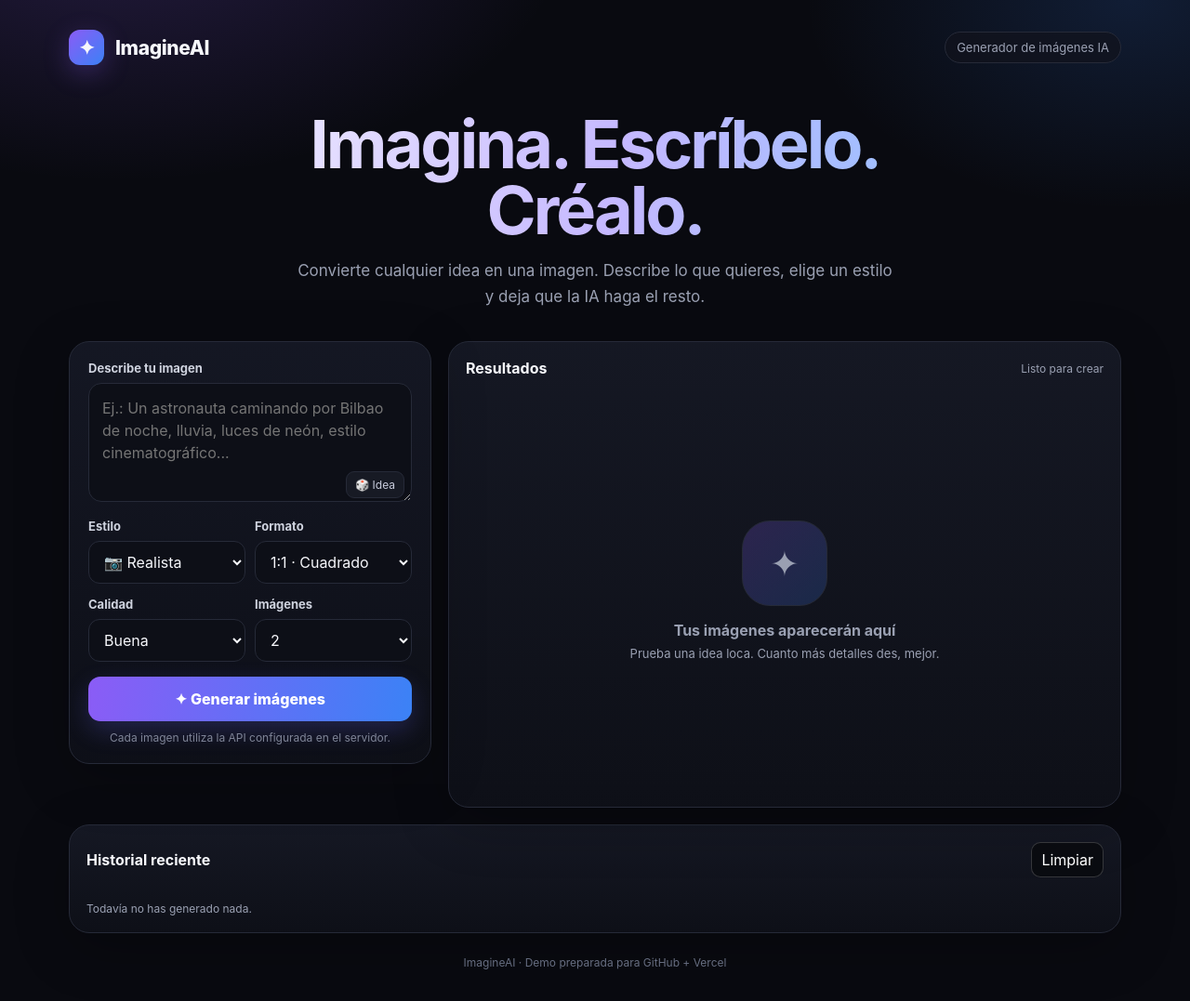
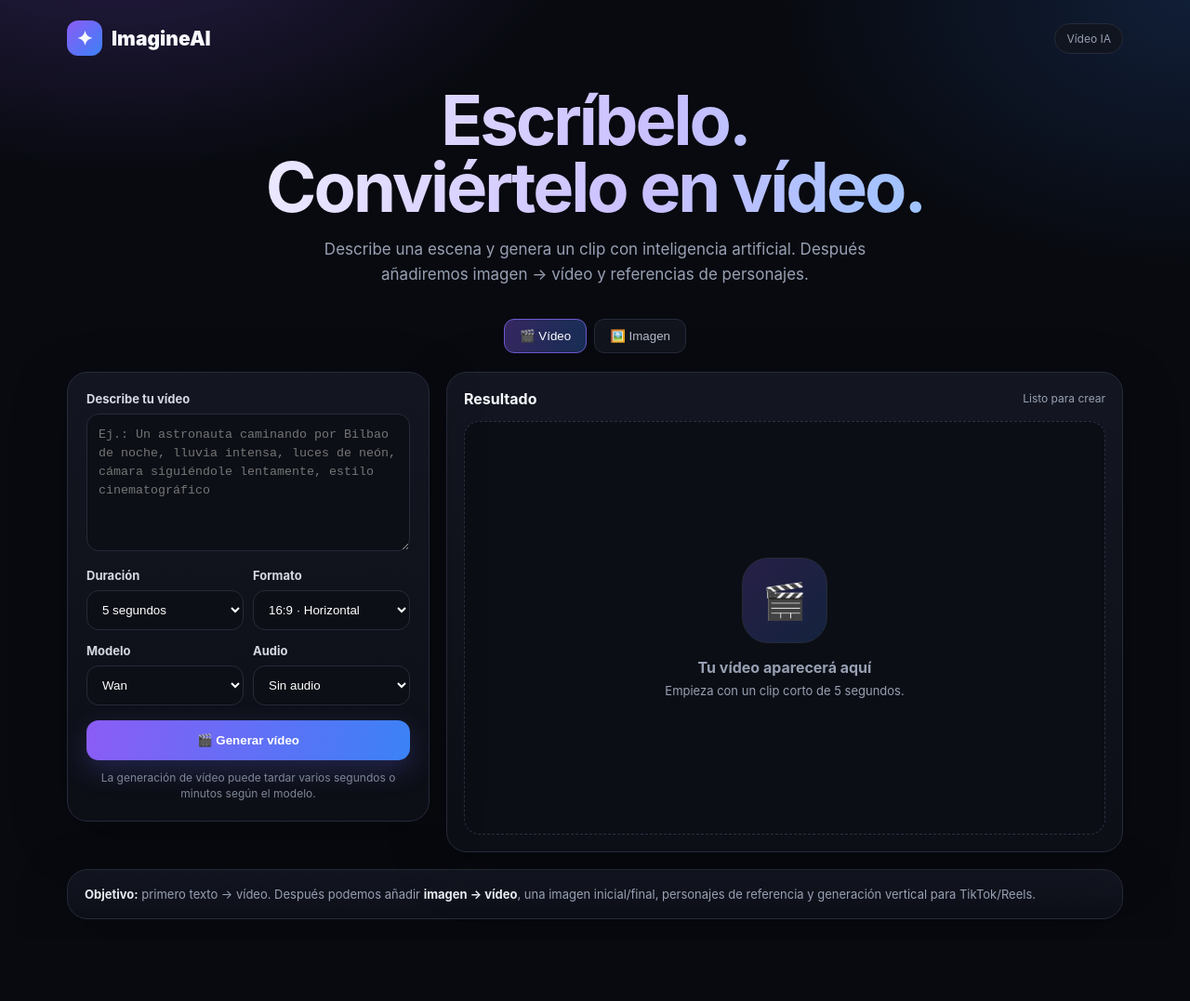
Before and after one commit to andekarivera20-cpu/VERCEL, a website: page imagineai/index.html in a window 1280 px wide. Shown: the whole page at 93% size. After the commit the page ends 1011 px from the top, so only its background shows below. Drawn offline with Linux system fonts and the light colour scheme.

Commit message:
Convertir ImagineAI en generador de vídeo IA

```diff
--- a/imagineai/index.html
+++ b/imagineai/index.html
@@ -1,157 +1,144 @@
 <!doctype html>
 <html lang="es">
 <head>
-  <meta charset="utf-8" />
-  <meta name="viewport" content="width=device-width, initial-scale=1" />
-  <meta name="description" content="Generador de imágenes con inteligencia artificial." />
-  <title>ImagineAI — Generador de imágenes</title>
-  <style>
-    :root {
-      --bg:#090a10; --panel:#11131c; --panel2:#161925; --text:#f6f7fb; --muted:#9aa0b2;
-      --line:#262a38; --accent:#8b5cf6; --accent2:#3b82f6; --ok:#22c55e; --danger:#ef4444;
-    }
-    *{box-sizing:border-box}
-    body{margin:0;font-family:Inter,ui-sans-serif,system-ui,-apple-system,BlinkMacSystemFont,"Segoe UI",sans-serif;background:
-      radial-gradient(900px 550px at 10% -10%,rgba(139,92,246,.22),transparent 55%),
-      radial-gradient(700px 450px at 95% 0%,rgba(59,130,246,.16),transparent 50%),var(--bg);color:var(--text);min-height:100vh}
-    button,input,textarea,select{font:inherit}
-    .wrap{max-width:1180px;margin:auto;padding:24px}
-    header{display:flex;justify-content:space-between;align-items:center;gap:16px;padding:8px 0 28px}
-    .brand{display:flex;align-items:center;gap:12px;font-weight:800;font-size:21px;letter-spacing:-.4px}
-    .logo{width:38px;height:38px;border-radius:12px;background:linear-gradient(135deg,var(--accent),var(--accent2));display:grid;place-items:center;box-shadow:0 8px 28px rgba(139,92,246,.28)}
-    .pill{border:1px solid var(--line);background:rgba(17,19,28,.72);padding:8px 12px;border-radius:999px;color:var(--muted);font-size:13px}
-    .hero{text-align:center;padding:22px 0 34px}
-    h1{font-size:clamp(38px,7vw,72px);line-height:.98;letter-spacing:-3px;margin:0 0 16px;background:linear-gradient(100deg,#fff,#c5b8ff 52%,#7fc5ff);-webkit-background-clip:text;background-clip:text;color:transparent}
-    .hero p{margin:0 auto;color:var(--muted);font-size:17px;max-width:650px;line-height:1.65}
-    .grid{display:grid;grid-template-columns:390px 1fr;gap:18px;align-items:start}
-    .card{border:1px solid var(--line);background:linear-gradient(180deg,rgba(22,25,37,.92),rgba(14,16,24,.94));border-radius:22px;box-shadow:0 16px 60px rgba(0,0,0,.24)}
-    .controls{padding:20px;position:sticky;top:16px}
-    label{display:block;color:#cfd3df;font-size:13px;font-weight:650;margin:0 0 8px}
-    textarea{width:100%;min-height:128px;resize:vertical;border:1px solid var(--line);background:#0d0f17;color:var(--text);padding:14px 14px 40px;border-radius:14px;outline:none;line-height:1.5}
-    textarea:focus,select:focus,input:focus{border-color:#6d5bd0;box-shadow:0 0 0 3px rgba(139,92,246,.11)}
-    .promptbox{position:relative}
-    .random{position:absolute;right:8px;bottom:8px;border:1px solid var(--line);color:#c9cddd;background:#171a24;border-radius:9px;padding:6px 9px;cursor:pointer;font-size:12px}
-    .row{display:grid;grid-template-columns:1fr 1fr;gap:10px;margin-top:14px}
-    select,input{width:100%;border:1px solid var(--line);background:#0d0f17;color:var(--text);padding:11px 12px;border-radius:12px;outline:none}
-    .generate{width:100%;border:0;background:linear-gradient(100deg,var(--accent),var(--accent2));color:white;padding:14px;border-radius:13px;font-weight:800;cursor:pointer;margin-top:16px;box-shadow:0 10px 26px rgba(99,102,241,.24);transition:.16s transform,.16s opacity}
-    .generate:hover{transform:translateY(-1px)} .generate:disabled{opacity:.55;cursor:not-allowed;transform:none}
-    .hint{font-size:12px;color:#7f8598;margin-top:10px;text-align:center}
-    .results{padding:18px;min-height:470px}
-    .results-head{display:flex;justify-content:space-between;align-items:center;margin-bottom:14px}
-    h2{font-size:16px;margin:0}.status{font-size:12px;color:var(--muted)}
-    .gallery{display:grid;grid-template-columns:repeat(2,minmax(0,1fr));gap:12px}
-    .image-card{position:relative;overflow:hidden;border:1px solid var(--line);background:#0c0e15;border-radius:16px;min-height:250px;display:grid;place-items:center}
-    .image-card img{width:100%;height:100%;display:block;object-fit:cover}
-    .image-actions{position:absolute;right:9px;bottom:9px;display:flex;gap:7px;opacity:0;transform:translateY(4px);transition:.18s}
-    .image-card:hover .image-actions{opacity:1;transform:none}
-    .iconbtn{border:1px solid rgba(255,255,255,.18);background:rgba(8,9,14,.78);backdrop-filter:blur(10px);color:white;padding:8px 10px;border-radius:10px;cursor:pointer}
-    .empty{grid-column:1/-1;min-height:430px;display:grid;place-items:center;text-align:center;color:var(--muted);padding:30px}
-    .empty .orb{width:92px;height:92px;border-radius:30px;margin:0 auto 16px;background:linear-gradient(135deg,rgba(139,92,246,.22),rgba(59,130,246,.2));border:1px solid var(--line);display:grid;place-items:center;font-size:38px}
-    .loader{width:28px;height:28px;border:3px solid #292d3a;border-top-color:#9d7bff;border-radius:50%;animation:spin .8s linear infinite}
-    @keyframes spin{to{transform:rotate(360deg)}}
-    .error{grid-column:1/-1;border:1px solid rgba(239,68,68,.35);background:rgba(239,68,68,.08);color:#fecaca;padding:14px;border-radius:13px;font-size:13px;line-height:1.5}
-    .history{margin-top:18px;padding:18px}
-    .history-list{display:flex;gap:10px;overflow:auto;padding-top:12px}
-    .history-item{min-width:190px;border:1px solid var(--line);background:#0d0f17;border-radius:13px;padding:11px;cursor:pointer}
-    .history-item strong{display:block;font-size:12px;white-space:nowrap;overflow:hidden;text-overflow:ellipsis}.history-item span{font-size:11px;color:var(--muted)}
-    footer{text-align:center;color:#666d80;padding:24px 0 10px;font-size:12px}
-    @media(max-width:860px){.grid{grid-template-columns:1fr}.controls{position:static}.gallery{grid-template-columns:1fr}.wrap{padding:15px}h1{letter-spacing:-2px}.hero{padding-top:10px}.results{min-height:380px}.empty{min-height:330px}}
-  </style>
+<meta charset="utf-8">
+<meta name="viewport" content="width=device-width,initial-scale=1">
+<title>ImagineAI — Vídeos con IA</title>
+<style>
+:root{--bg:#080a10;--panel:#11141d;--line:#262b39;--text:#f7f8fb;--muted:#98a0b3;--a:#8b5cf6;--b:#3b82f6;--danger:#ef4444}
+*{box-sizing:border-box}body{margin:0;min-height:100vh;font-family:Inter,ui-sans-serif,system-ui,-apple-system,BlinkMacSystemFont,"Segoe UI",sans-serif;color:var(--text);background:radial-gradient(900px 520px at 10% -10%,rgba(139,92,246,.25),transparent 55%),radial-gradient(800px 520px at 100% 0,rgba(59,130,246,.17),transparent 55%),var(--bg)}
+.wrap{max-width:1180px;margin:auto;padding:22px}.top{display:flex;align-items:center;justify-content:space-between;gap:15px}.brand{display:flex;align-items:center;gap:10px;font-weight:900;font-size:21px}.logo{width:38px;height:38px;border-radius:12px;display:grid;place-items:center;background:linear-gradient(135deg,var(--a),var(--b))}.badge{padding:8px 12px;border:1px solid var(--line);border-radius:999px;color:var(--muted);font-size:12px;background:#11141dcc}
+.hero{text-align:center;padding:34px 0}.hero h1{font-size:clamp(40px,7vw,74px);line-height:.97;letter-spacing:-3px;margin:0;background:linear-gradient(100deg,#fff,#cabfff 55%,#7fc6ff);background-clip:text;-webkit-background-clip:text;color:transparent}.hero p{max-width:670px;margin:17px auto 0;color:var(--muted);font-size:17px;line-height:1.6}
+.tabs{display:flex;justify-content:center;gap:8px;margin:0 0 20px}.tab{border:1px solid var(--line);background:#11141d;color:#b5bbca;border-radius:11px;padding:10px 16px;cursor:pointer}.tab.active{color:#fff;background:linear-gradient(100deg,rgba(139,92,246,.35),rgba(59,130,246,.3));border-color:#6d5bd0}
+.grid{display:grid;grid-template-columns:390px 1fr;gap:18px;align-items:start}.card{border:1px solid var(--line);background:linear-gradient(180deg,rgba(20,23,34,.96),rgba(13,15,23,.97));border-radius:22px;box-shadow:0 16px 60px rgba(0,0,0,.25)}.controls{padding:20px;position:sticky;top:15px}
+label{display:block;font-size:13px;font-weight:750;color:#d5d8e2;margin:0 0 8px}textarea,select{width:100%;border:1px solid var(--line);border-radius:13px;background:#0c0f16;color:#fff;outline:none;padding:12px}textarea{min-height:148px;resize:vertical;line-height:1.5}textarea:focus,select:focus{border-color:#7562d4;box-shadow:0 0 0 3px rgba(139,92,246,.1)}
+.row{display:grid;grid-template-columns:1fr 1fr;gap:10px;margin-top:14px}.gen{width:100%;border:0;color:#fff;font-weight:900;padding:14px;border-radius:13px;margin-top:16px;cursor:pointer;background:linear-gradient(100deg,var(--a),var(--b));box-shadow:0 10px 28px rgba(99,102,241,.25)}.gen:disabled{opacity:.55;cursor:not-allowed}.hint{font-size:12px;color:#7e8699;text-align:center;margin-top:10px;line-height:1.45}
+.results{padding:18px;min-height:500px}.results-head{display:flex;align-items:center;justify-content:space-between;margin-bottom:14px}.results-head h2{font-size:16px;margin:0}.status{font-size:12px;color:var(--muted)}
+.stage{min-height:445px;border:1px dashed #2b3040;border-radius:17px;display:grid;place-items:center;overflow:hidden;background:#0b0e15}.empty{text-align:center;color:var(--muted);padding:30px}.orb{width:92px;height:92px;border-radius:28px;margin:0 auto 16px;display:grid;place-items:center;font-size:38px;border:1px solid var(--line);background:linear-gradient(135deg,rgba(139,92,246,.22),rgba(59,130,246,.18))}
+video{display:block;width:100%;max-height:600px;background:#000}.actions{display:flex;justify-content:center;gap:10px;margin-top:12px}.btn{border:1px solid var(--line);background:#161a25;color:#fff;border-radius:11px;padding:10px 14px;cursor:pointer}.error{width:100%;border:1px solid rgba(239,68,68,.35);background:rgba(239,68,68,.09);color:#fecaca;padding:15px;border-radius:13px;line-height:1.5}.loader{width:32px;height:32px;border:3px solid #2b3040;border-top-color:#9879ff;border-radius:50%;animation:s .8s linear infinite}@keyframes s{to{transform:rotate(360deg)}}.hidden{display:none!important}
+.info{margin-top:18px;padding:16px 18px;color:var(--muted);font-size:13px;line-height:1.55}.info b{color:#e8eaf1}
+@media(max-width:850px){.grid{grid-template-columns:1fr}.controls{position:static}.wrap{padding:14px}.hero{padding:24px 0}.hero h1{letter-spacing:-2px}.stage{min-height:360px}}
+</style>
 </head>
 <body>
 <div class="wrap">
-  <header>
-    <div class="brand"><div class="logo">✦</div> ImagineAI</div>
-    <div class="pill">Generador de imágenes IA</div>
-  </header>
+  <div class="top">
+    <div class="brand"><div class="logo">✦</div>ImagineAI</div>
+    <div class="badge">Vídeo IA</div>
+  </div>
 
   <section class="hero">
-    <h1>Imagina. Escríbelo.<br>Créalo.</h1>
-    <p>Convierte cualquier idea en una imagen. Describe lo que quieres, elige un estilo y deja que la IA haga el resto.</p>
+    <h1>Escríbelo.<br>Conviértelo en vídeo.</h1>
+    <p>Describe una escena y genera un clip con inteligencia artificial. Después añadiremos imagen → vídeo y referencias de personajes.</p>
   </section>
+
+  <div class="tabs">
+    <button class="tab active" id="videoTab">🎬 Vídeo</button>
+    <button class="tab" id="imageTab">🖼️ Imagen</button>
+  </div>
 
   <main class="grid">
     <section class="card controls">
-      <label for="prompt">Describe tu imagen</label>
-      <div class="promptbox">
-        <textarea id="prompt" maxlength="1800" placeholder="Ej.: Un astronauta caminando por Bilbao de noche, lluvia, luces de neón, estilo cinematográfico..."></textarea>
-        <button class="random" id="randomBtn" type="button">🎲 Idea</button>
+      <label id="promptLabel" for="prompt">Describe tu vídeo</label>
+      <textarea id="prompt" maxlength="1800" placeholder="Ej.: Un astronauta caminando por Bilbao de noche, lluvia intensa, luces de neón, cámara siguiéndole lentamente, estilo cinematográfico"></textarea>
+
+      <div id="videoOptions">
+        <div class="row">
+          <div>
+            <label for="duration">Duración</label>
+            <select id="duration"><option value="5">5 segundos</option><option value="8">8 segundos</option><option value="10">10 segundos</option></select>
+          </div>
+          <div>
+            <label for="aspect">Formato</label>
+            <select id="aspect"><option value="16:9">16:9 · Horizontal</option><option value="9:16">9:16 · Vertical</option><option value="1:1">1:1 · Cuadrado</option></select>
+          </div>
+        </div>
+        <div class="row">
+          <div>
+            <label for="model">Modelo</label>
+            <select id="model"><option value="wan">Wan</option><option value="veo">Veo</option><option value="seedance">Seedance</option></select>
+          </div>
+          <div>
+            <label for="audio">Audio</label>
+            <select id="audio"><option value="false">Sin audio</option><option value="true">Con audio</option></select>
+          </div>
+        </div>
       </div>
-      <div class="row">
-        <div><label for="style">Estilo</label><select id="style"><option value="realistic">📷 Realista</option><option value="cinematic">🎬 Cinematográfico</option><option value="3d">🧊 3D</option><option value="anime">🌸 Anime</option><option value="illustration">🎨 Ilustración</option><option value="pixel">👾 Pixel art</option></select></div>
-        <div><label for="ratio">Formato</label><select id="ratio"><option value="square">1:1 · Cuadrado</option><option value="landscape">16:9 · Horizontal</option><option value="portrait">9:16 · Vertical</option></select></div>
+
+      <div id="imageOptions" class="hidden">
+        <div class="row">
+          <div><label for="imageAspect">Formato</label><select id="imageAspect"><option value="square">1:1</option><option value="landscape">16:9</option><option value="portrait">9:16</option></select></div>
+          <div><label for="imageModel">Modelo</label><select id="imageModel"><option value="flux">Flux</option></select></div>
+        </div>
       </div>
-      <div class="row">
-        <div><label for="quality">Calidad</label><select id="quality"><option value="low">Rápida</option><option value="medium" selected>Buena</option><option value="high">Máxima</option></select></div>
-        <div><label for="count">Imágenes</label><select id="count"><option>1</option><option selected>2</option><option>3</option><option>4</option></select></div>
-      </div>
-      <button id="generateBtn" class="generate">✦ Generar imágenes</button>
-      <div class="hint">Cada imagen utiliza la API configurada en el servidor.</div>
+
+      <button class="gen" id="generateBtn">🎬 Generar vídeo</button>
+      <div class="hint" id="hint">La generación de vídeo puede tardar varios segundos o minutos según el modelo.</div>
     </section>
 
     <section class="card results">
-      <div class="results-head"><h2>Resultados</h2><span id="status" class="status">Listo para crear</span></div>
-      <div id="gallery" class="gallery">
-        <div class="empty"><div><div class="orb">✦</div><b>Tus imágenes aparecerán aquí</b><div style="margin-top:7px;font-size:13px">Prueba una idea loca. Cuanto más detalles des, mejor.</div></div></div>
+      <div class="results-head"><h2>Resultado</h2><span id="status" class="status">Listo para crear</span></div>
+      <div id="stage" class="stage">
+        <div class="empty"><div class="orb">🎬</div><b>Tu vídeo aparecerá aquí</b><div style="margin-top:7px;font-size:13px">Empieza con un clip corto de 5 segundos.</div></div>
       </div>
+      <div id="actions" class="actions hidden"></div>
     </section>
   </main>
 
-  <section class="card history">
-    <div class="results-head"><h2>Historial reciente</h2><button id="clearHistory" class="iconbtn" type="button">Limpiar</button></div>
-    <div id="history" class="history-list"><span class="status">Todavía no has generado nada.</span></div>
-  </section>
-  <footer>ImagineAI · Demo preparada para GitHub + Vercel</footer>
+  <section class="card info"><b>Objetivo:</b> primero texto → vídeo. Después podemos añadir <b>imagen → vídeo</b>, una imagen inicial/final, personajes de referencia y generación vertical para TikTok/Reels.</section>
 </div>
+
 <script>
-const $ = s => document.querySelector(s);
-const promptEl = $('#prompt'), gallery = $('#gallery'), statusEl = $('#status'), btn = $('#generateBtn');
-const ideas = [
-  'Una ciudad construida sobre enormes nubes al atardecer, puentes de cristal, luz cinematográfica',
-  'Un samurái futurista bajo la lluvia en Tokio, reflejos de neón, fotografía nocturna',
-  'Una pequeña casa islandesa frente a una aurora boreal gigantesca, nieve, estrellas, hiperrealista',
-  'Un Ferrari rojo aparcado frente a una villa italiana junto al mar, verano, fotografía editorial',
-  'Un dragón blanco volando entre montañas heladas, escala épica, niebla y luz dramática'
-];
-const styleText = {
-  realistic:'Fotografía hiperrealista, iluminación natural, texturas detalladas, aspecto profesional.',
-  cinematic:'Estilo cinematográfico, iluminación dramática, composición de película, gran profundidad y detalle.',
-  '3d':'Render 3D de alta calidad, iluminación global, materiales detallados, acabado moderno.',
-  anime:'Ilustración anime de alta calidad, expresiva, detallada, composición dinámica.',
-  illustration:'Ilustración digital editorial, composición cuidada, formas limpias y gran detalle.',
-  pixel:'Pixel art detallado, estética de videojuego retro moderna, iluminación y composición cuidadas.'
+const $=s=>document.querySelector(s);
+let mode='video';
+const stage=$('#stage'),btn=$('#generateBtn'),statusEl=$('#status'),actions=$('#actions');
+
+function setMode(next){
+  mode=next;
+  $('#videoTab').classList.toggle('active',mode==='video');
+  $('#imageTab').classList.toggle('active',mode==='image');
+  $('#videoOptions').classList.toggle('hidden',mode!=='video');
+  $('#imageOptions').classList.toggle('hidden',mode!=='image');
+  $('#promptLabel').textContent=mode==='video'?'Describe tu vídeo':'Describe tu imagen';
+  btn.textContent=mode==='video'?'🎬 Generar vídeo':'✦ Generar imagen';
+  $('#hint').textContent=mode==='video'?'La generación de vídeo puede tardar varios segundos o minutos según el modelo.':'Generación rápida de imagen.';
+  stage.innerHTML=mode==='video'?'<div class="empty"><div class="orb">🎬</div><b>Tu vídeo aparecerá aquí</b><div style="margin-top:7px;font-size:13px">Empieza con un clip corto de 5 segundos.</div></div>':'<div class="empty"><div class="orb">✦</div><b>Tu imagen aparecerá aquí</b></div>';
+  actions.classList.add('hidden');actions.innerHTML='';statusEl.textContent='Listo para crear';
+}
+$('#videoTab').onclick=()=>setMode('video');
+$('#imageTab').onclick=()=>setMode('image');
+
+function escapeHTML(s){return String(s).replace(/[&<>'"]/g,c=>({'&':'&amp;','<':'&lt;','>':'&gt;',"'":'&#39;','"':'&quot;'}[c]));}
+
+btn.onclick=async()=>{
+  const prompt=$('#prompt').value.trim();
+  if(!prompt){$('#prompt').focus();return;}
+  btn.disabled=true;actions.classList.add('hidden');actions.innerHTML='';
+  stage.innerHTML='<div class="loader"></div>';
+  statusEl.textContent=mode==='video'?'Generando vídeo…':'Generando imagen…';
+  try{
+    const endpoint=mode==='video'?'/api/generate-video':'/api/generate';
+    const payload=mode==='video'
+      ?{prompt,duration:Number($('#duration').value),aspectRatio:$('#aspect').value,model:$('#model').value,audio:$('#audio').value==='true'}
+      :{prompt,size:$('#imageAspect').value==='landscape'?'1536x1024':$('#imageAspect').value==='portrait'?'1024x1536':'1024x1024'};
+    const r=await fetch(endpoint,{method:'POST',headers:{'Content-Type':'application/json'},body:JSON.stringify(payload)});
+    const data=await r.json();
+    if(!r.ok)throw new Error(data.error||'No se pudo generar.');
+    if(mode==='video'){
+      stage.innerHTML='<video controls autoplay playsinline></video>';
+      const v=stage.querySelector('video');v.src=data.video;
+      actions.innerHTML='<a class="btn" id="downloadVideo">↓ Descargar MP4</a>';
+      const a=$('#downloadVideo');a.href=data.video;a.download='imagineai-video.mp4';
+      actions.classList.remove('hidden');statusEl.textContent='Vídeo generado';
+    }else{
+      stage.innerHTML='<img alt="Imagen generada" style="width:100%;height:100%;object-fit:contain;display:block">';
+      stage.querySelector('img').src=data.image;statusEl.textContent='Imagen generada';
+    }
+  }catch(e){
+    stage.innerHTML='<div class="error">'+escapeHTML(e.message||'Ha ocurrido un error.')+'</div>';
+    statusEl.textContent='Ha ocurrido un error';
+  }finally{btn.disabled=false;}
 };
-function sizeFromRatio(v){ return v==='landscape'?'1536x1024':v==='portrait'?'1024x1536':'1024x1024'; }
-function escapeHTML(s){return s.replace(/[&<>'"]/g,c=>({'&':'&amp;','<':'&lt;','>':'&gt;',"'":'&#39;','"':'&quot;'}[c]));}
-function downloadData(dataUrl, i){ const a=document.createElement('a');a.href=dataUrl;a.download=`imagineai-${Date.now()}-${i+1}.jpg`;document.body.appendChild(a);a.click();a.remove(); }
-function addImage(dataUrl,i){
-  const card=document.createElement('div');card.className='image-card';
-  card.innerHTML=`<img alt="Imagen generada por IA"><div class="image-actions"><button class="iconbtn">↓ Descargar</button></div>`;
-  card.querySelector('img').src=dataUrl; card.querySelector('button').onclick=()=>downloadData(dataUrl,i); gallery.appendChild(card);
-}
-function setLoadingSlots(n){ gallery.innerHTML=''; for(let i=0;i<n;i++){const d=document.createElement('div');d.className='image-card';d.dataset.slot=i;d.innerHTML='<div class="loader"></div>';gallery.appendChild(d);} }
-function replaceSlot(i,dataUrl){const slot=gallery.querySelector(`[data-slot="${i}"]`);if(!slot)return;const card=document.createElement('div');card.className='image-card';card.innerHTML='<img alt="Imagen generada por IA"><div class="image-actions"><button class="iconbtn">↓ Descargar</button></div>';card.querySelector('img').src=dataUrl;card.querySelector('button').onclick=()=>downloadData(dataUrl,i);slot.replaceWith(card);}
-function failSlot(i,msg){const slot=gallery.querySelector(`[data-slot="${i}"]`);if(slot){slot.outerHTML=`<div class="error">${escapeHTML(msg)}</div>`;}}
-function saveHistory(prompt,style,count){let h=JSON.parse(localStorage.getItem('imagineHistory')||'[]');h.unshift({prompt,style,count,at:Date.now()});h=h.slice(0,8);localStorage.setItem('imagineHistory',JSON.stringify(h));renderHistory();}
-function renderHistory(){const h=JSON.parse(localStorage.getItem('imagineHistory')||'[]');const box=$('#history');if(!h.length){box.innerHTML='<span class="status">Todavía no has generado nada.</span>';return;}box.innerHTML='';h.forEach(x=>{const d=document.createElement('div');d.className='history-item';d.innerHTML=`<strong>${escapeHTML(x.prompt)}</strong><span>${escapeHTML(x.style)} · ${x.count} img.</span>`;d.onclick=()=>{promptEl.value=x.prompt;window.scrollTo({top:0,behavior:'smooth'});};box.appendChild(d);});}
-$('#randomBtn').onclick=()=>{promptEl.value=ideas[Math.floor(Math.random()*ideas.length)];promptEl.focus();};
-$('#clearHistory').onclick=()=>{localStorage.removeItem('imagineHistory');renderHistory();};
-btn.onclick=async()=>{
-  const prompt=promptEl.value.trim();if(!prompt){promptEl.focus();return;}
-  const count=Number($('#count').value), style=$('#style').value, quality=$('#quality').value, size=sizeFromRatio($('#ratio').value);
-  setLoadingSlots(count);btn.disabled=true;statusEl.textContent=`Generando 0/${count}…`;
-  let ok=0;
-  for(let i=0;i<count;i++){
-    try{
-      const r=await fetch('/api/generate',{method:'POST',headers:{'Content-Type':'application/json'},body:JSON.stringify({prompt:`${prompt}\n\nDirección visual: ${styleText[style]}`,size,quality})});
-      const data=await r.json(); if(!r.ok) throw new Error(data.error||'No se pudo generar la imagen.');
-      replaceSlot(i,data.image);ok++;statusEl.textContent=`Generando ${ok}/${count}…`;
-    }catch(e){ failSlot(i,e.message||'Error generando la imagen.'); }
-  }
-  btn.disabled=false;statusEl.textContent=ok?`${ok} imagen${ok===1?'':'es'} generada${ok===1?'':'s'}`:'Ha ocurrido un error';
-  if(ok) saveHistory(prompt,style,count);
-};
-renderHistory();
 </script>
 </body>
 </html>
```
